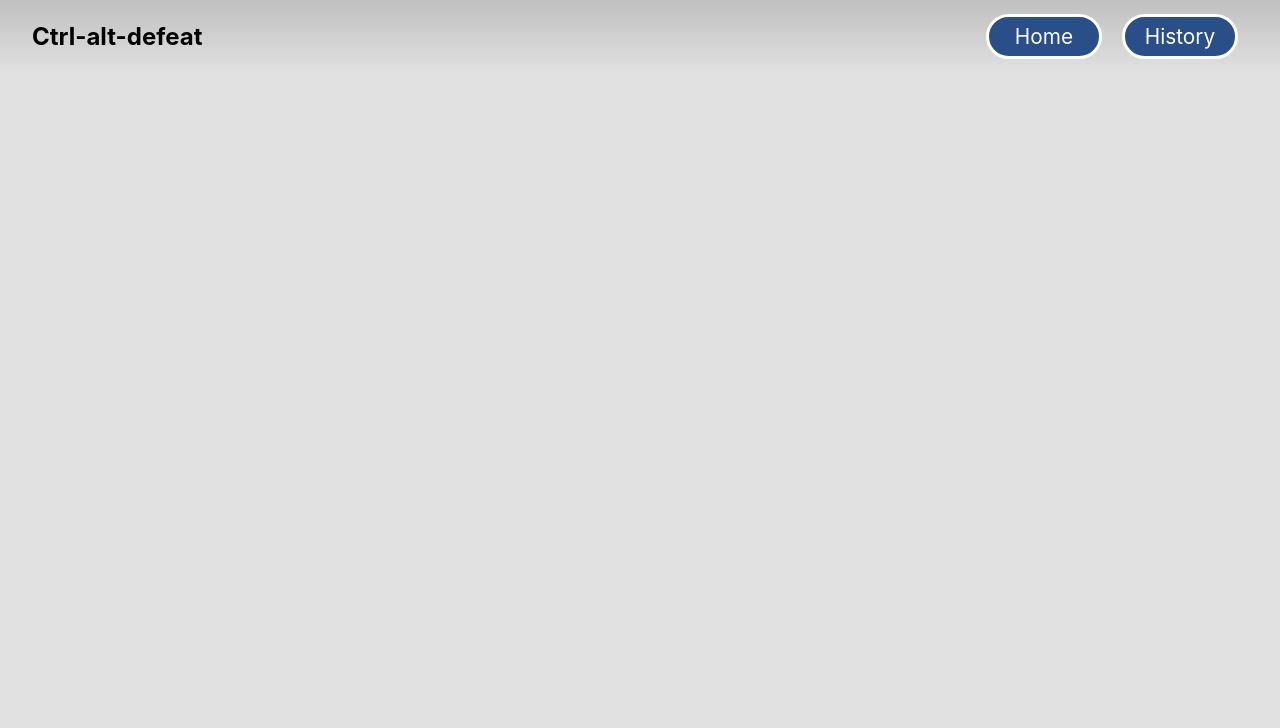
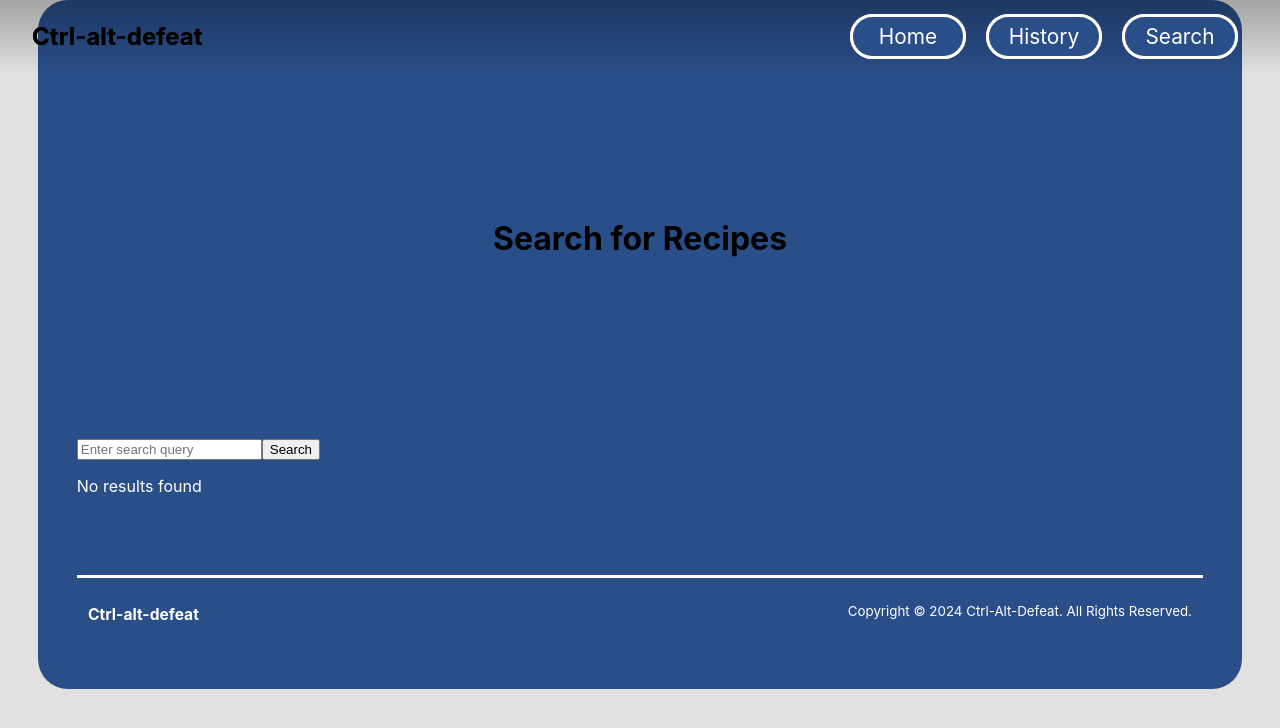
Before and after one commit to Tawxyn/Recipe-App-Public, a React (Create React App) app in the folder frontend/: page /search in a window 1280 px wide. Shown: the top 728 px of the page. Built offline with nearby package versions, Linux system fonts and the light colour scheme.

Commit message:
Added "Search" to nav bar
Made a dedicated page for our search functionality

```diff
--- a/frontend/src/App.js
+++ b/frontend/src/App.js
@@ -4,6 +4,7 @@ import Home from "./components/pages/Home";
 import RecipeList from "./components/pages/History";
 import Nav from './components/constants/NavBar';
 import RecipeView from './components/pages/View';
+import SearchRecipes from './components/pages/Search';
 
 
 function App() {
@@ -14,6 +15,7 @@ function App() {
               <Route exact path="/" element={<Home />} />
               <Route path="/history" element={<RecipeList />} />
               <Route path="/recipe/:recipeId" element={<RecipeView />} />
+              <Route path="/search" element={<SearchRecipes />} />
           </Routes>
       </Router>
   );
--- a/frontend/src/components/constants/NavBar.js
+++ b/frontend/src/components/constants/NavBar.js
@@ -9,6 +9,7 @@ function Nav() {
         <ul>
           <li><Link to="/">Home</Link></li>
           <li><Link to="/history">History</Link></li>
+          <li><Link to="/search">Search</Link></li>
           {/* Add more navigation links as needed */}
         </ul>
       </nav>
--- a/frontend/src/components/pages/Home.js
+++ b/frontend/src/components/pages/Home.js
@@ -3,20 +3,6 @@ import Nav from "../constants/NavBar"
 import Footer from "../constants/Footer"
 
 function Home() {
-
-const [searchQuery, setSearchQuery] = useState('')
-const [searchResults, setSearchResults] = useState([])
-
-const handleSearch = async () => {
-  try {
-    const response = await fetch(`/search?query=${searchQuery}`);
-    const data = await response.json();
-    console.log("recieved data:", data)
-    setSearchResults(data.results);
-  } catch (error) {
-    console.error('Error fetching search results:', error);
-  }
-};
 
   return (
     <div className="App">
@@ -26,27 +12,6 @@ const handleSearch = async () => {
 
       </header>
 
-      <div className='content search'>
-        <input type="text" value = {searchQuery} onChange={(e) => setSearchQuery(e.target.value)}
-        placeholder="Enter search query">
-          </input>
-        <button onClick={handleSearch}>Search</button>
-        <div>
-          {searchResults.length > 0 ? (
-            <ul>
-              {searchResults.map( (result, index) => (
-              <li key={index}>
-                <h3 className="recipe-title">{result.title}</h3>
-                {result.image && <img src={result.image} alt={result.title} />}
-                <a href={`/recipe/${result.id}`}>View</a>
-                </li>
-            ))}
-            </ul>
-          ) : (
-            <p>No results found</p>
-          )}
-        </div>
-      </div>
       <Footer/>
     </div>
   );
--- /dev/null
+++ b/frontend/src/components/pages/Search.js
@@ -0,0 +1,49 @@
+import React, { useState } from 'react';
+import Nav from "../constants/NavBar"
+import Footer from "../constants/Footer"
+
+function SearchRecipes() {
+    const [searchQuery, setSearchQuery] = useState('')
+    const [searchResults, setSearchResults] = useState([])
+
+    const handleSearch = async () => {
+    try {
+        const response = await fetch(`/search?query=${searchQuery}`);
+        const data = await response.json();
+        console.log("recieved data:", data)
+        setSearchResults(data.results);
+    } catch (error) {
+        console.error('Error fetching search results:', error);
+    }
+    };
+
+    return (
+        <div className='content search'>
+            <Nav/>
+            <header className="Header center">
+            <h1>Search for Recipes</h1>
+            </header>
+            <input type="text" value = {searchQuery} onChange={(e) => setSearchQuery(e.target.value)}
+            placeholder="Enter search query">
+            </input>
+            <button onClick={handleSearch}>Search</button>
+            <div>
+                {searchResults.length > 0 ? (
+                    <ul>
+                    {searchResults.map( (result, index) => (
+                        <li key={index}>
+                        <h3 className="recipe-title">{result.title}</h3>
+                        {result.image && <img src={result.image} alt={result.title} />}
+                        <a href={`/recipe/${result.id}`}>View</a>
+                        </li>
+                    ))}
+                    </ul>
+                ) : (
+                    <p>No results found</p>
+                )}
+            </div>
+            <Footer/>
+        </div>
+    )
+}
+export default SearchRecipes;
```
